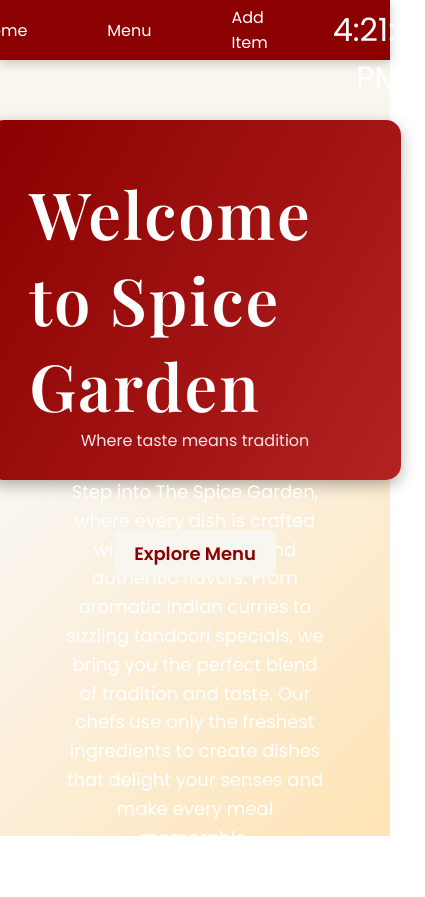
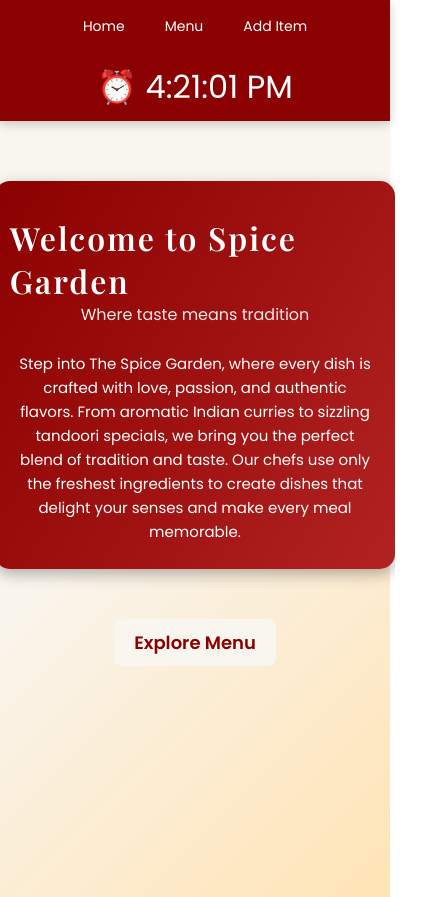
Before and after one commit to kamesh-mgl/restaurant, a React (Vite) app: page / in a window 390 px wide. Shown: the whole page, 425 px wide, since content can reach past the window. Before the commit the page ends 852 px from the top, so only its background shows below. Built offline with nearby package versions, Linux system fonts and the light colour scheme.

Commit message:
styles updated

```diff
--- a/src/App.css
+++ b/src/App.css
@@ -339,3 +339,102 @@ button.add-btn:hover {
   background-color:#8b0000;
   transform: scale(1.05);
 }
+
+
+/* ----------------------Mobile responsiveness---------------------- */
+
+/* ------------------- Mobile Responsive ------------------- */
+@media (max-width: 768px) {
+
+  /* Navbar */
+  .navbar {
+    flex-wrap: wrap;
+    gap: 20px;
+    height: auto;
+    padding: 10px;
+  }
+
+  .anchor {
+    font-size: 14px;
+    padding: 6px 10px;
+  }
+
+  /* Hero Section */
+  .banner {
+    width: 95%;
+    height: auto;
+    padding: 25px 15px;
+  }
+
+  .banner > h1 {
+    font-size: 40px;
+  }
+
+  #hero-p {
+    font-size: 15px;
+    width: 95%;
+  }
+
+  /* Menu Section */
+  .item-cards {
+    grid-template-columns: 1fr 1fr;
+    position: static;
+    padding-top: 80px;
+  }
+
+  .menu-card {
+    height: auto;
+    max-width: 100%;
+  }
+
+  .container-menu > .filter {
+    position: static;
+    justify-content: center;
+    flex-wrap: wrap;
+    gap: 10px;
+  }
+
+  input {
+    width: 80%;
+  }
+
+  select {
+    width: 80%;
+  }
+
+  /* Add Items Form */
+  .form-container {
+    grid-template-columns: 1fr;
+    width: 100%;
+    padding: 20px;
+  }
+
+  textarea {
+    grid-column: span 1;
+  }
+
+  button.add-btn {
+    grid-column-start: 1;
+    grid-column-end: 2;
+  }
+}
+
+/* For very small screens (phones < 480px) */
+@media (max-width: 480px) {
+  .banner > h1 {
+    font-size: 32px;
+  }
+
+  .item-cards {
+    grid-template-columns: 1fr;
+  }
+
+  input,
+  select {
+    width: 100%;
+  }
+
+  #additems h1 {
+    font-size: 1.4rem;
+  }
+}
```
